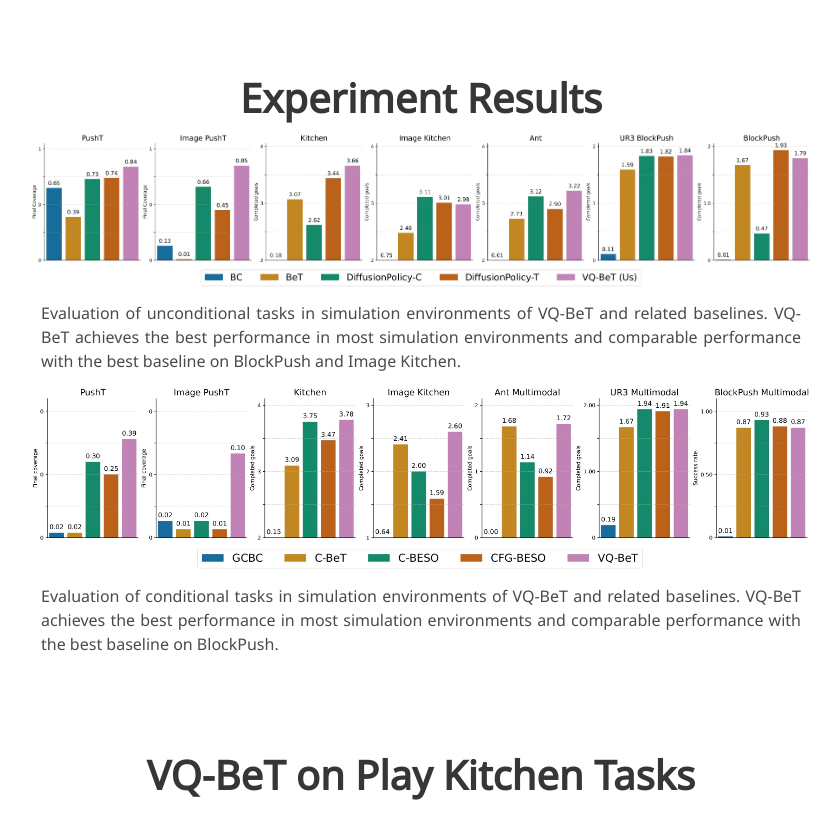
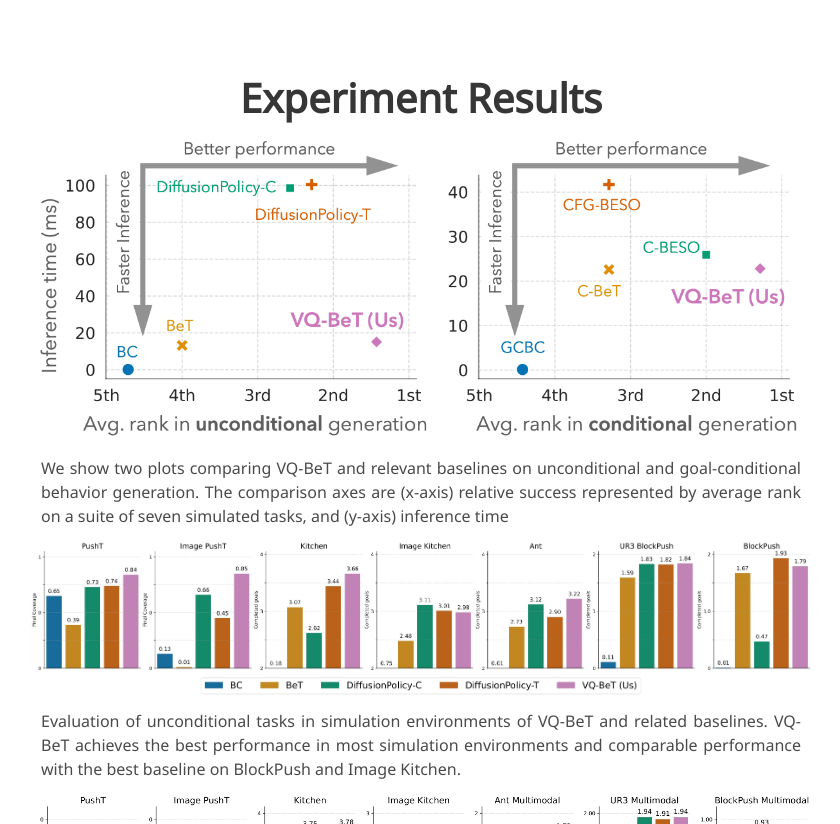
Before and after one commit to vq-bet-anon/vq-bet-anon.github.io, a plain HTML site: page index.html in a window 1280 px wide. Shown: the part 1400-2224 px from the top of the page, without its empty margins (219-1059 px from the left). Drawn offline with nearby package versions, Linux system fonts and the light colour scheme; a script that the page names is missing; some icons are missing; a web font is replaced by a local one.

Commit message:
add infer time vs rank graph

```diff
--- a/index.html
+++ b/index.html
@@ -98,6 +98,14 @@
   <div class="columns is-centered has-text-centered">
     <div class="column is-two-thirds">
       <h2 class="title is-2">Experiment Results</h2>
+      <div class="columns is-centered has-text-centered">
+        <img src="./resources/rank_vs_infertime.png" style="width: 100%;" alt="vq-bet">
+      </div>
+      <div class="content has-text-justified">
+        <p>
+          We show two plots comparing VQ-BeT and relevant baselines on unconditional and goal-conditional behavior generation. The comparison axes are (x-axis) relative success represented by average rank on a suite of seven simulated tasks, and (y-axis) inference time
+        </p>
+      </div>
       <div class="columns is-centered has-text-centered">
         <img src="./resources/unconditional_with_numbers_page-0001.jpg" style="width: 100%;" alt="vq-bet">
       </div>
```
Also changed, not shown: resources/rank_vs_infertime.png (added).
